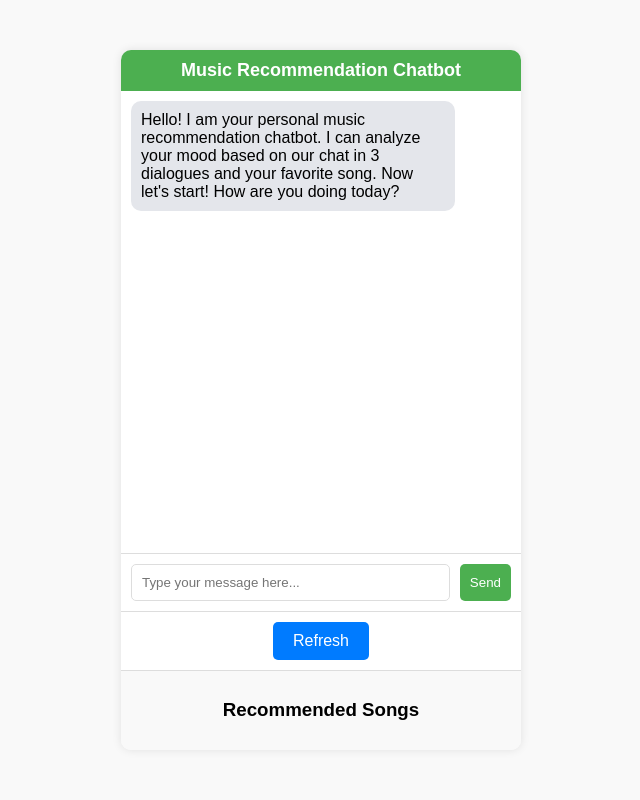
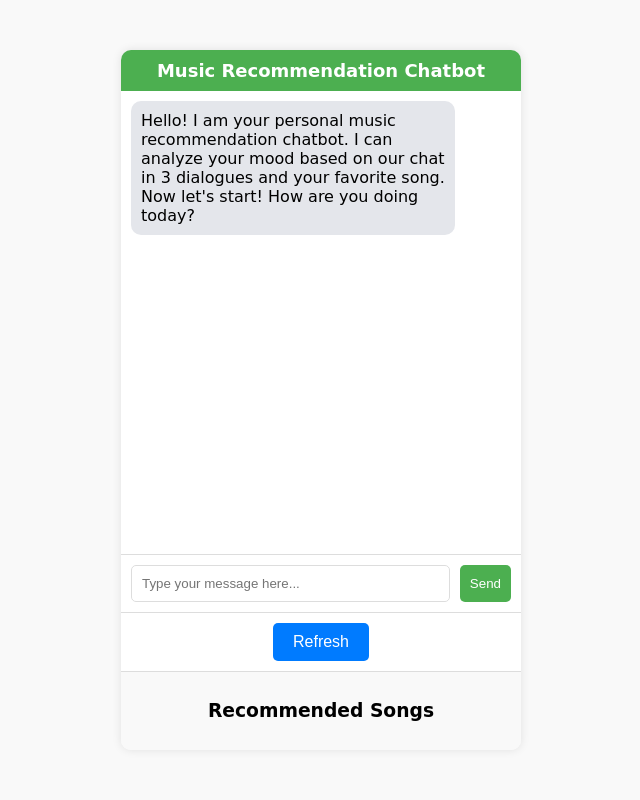
Before and after one commit to kundu35columbia/flask-song-recommender, a Flask app: page / in a window 1280 px wide. Shown: the whole page, without its empty margins (319-959 px from the left). Run offline with Flask 3, Linux system fonts and the light colour scheme; parts of the project's set-up code (start-up, migrations or seed data) failed here and were passed over.

Commit message:
update font family

```diff
--- a/static/styles.css
+++ b/static/styles.css
@@ -1,6 +1,6 @@
 /* 通用样式 */
 body {
-    font-family: Arial, sans-serif;
+    font-family: 'Comic Sans MS', cursive, sans-serif;
     background-color: #f9f9f9;
     margin: 0;
     padding: 0;
```
